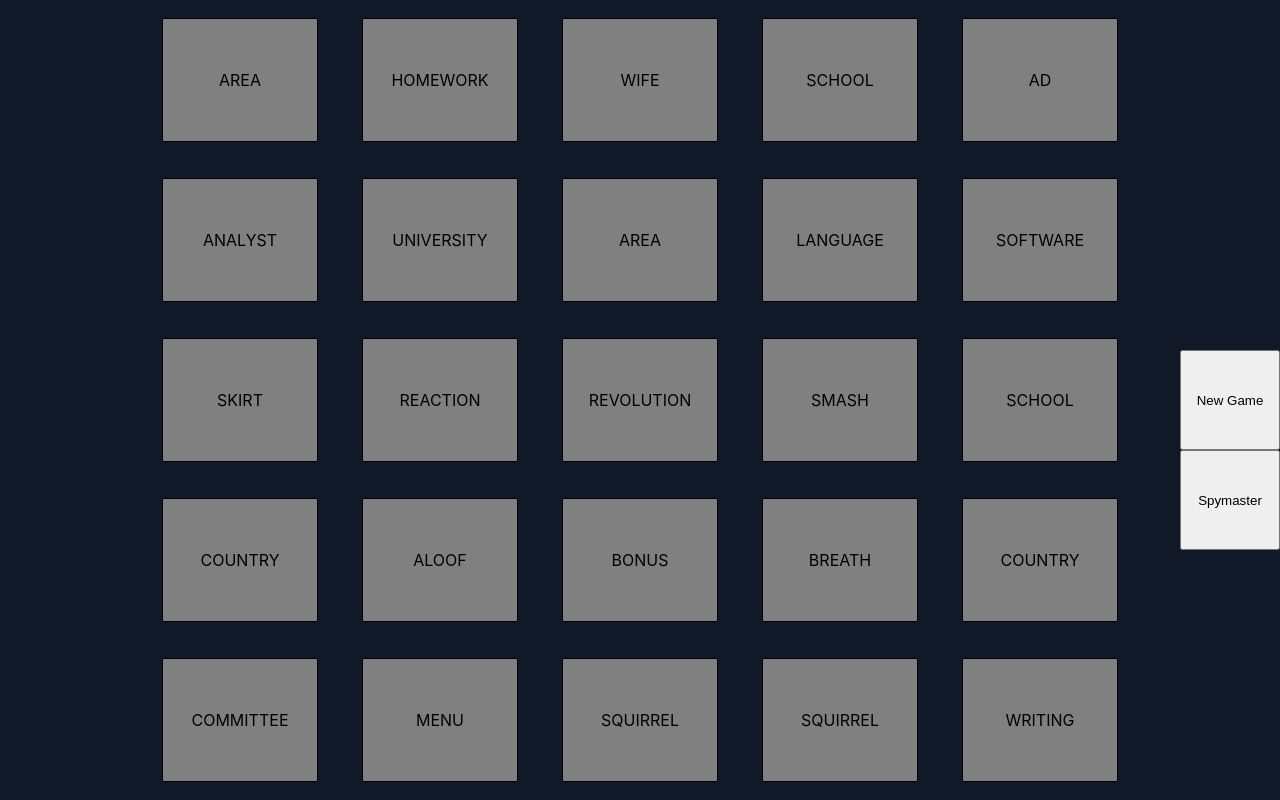
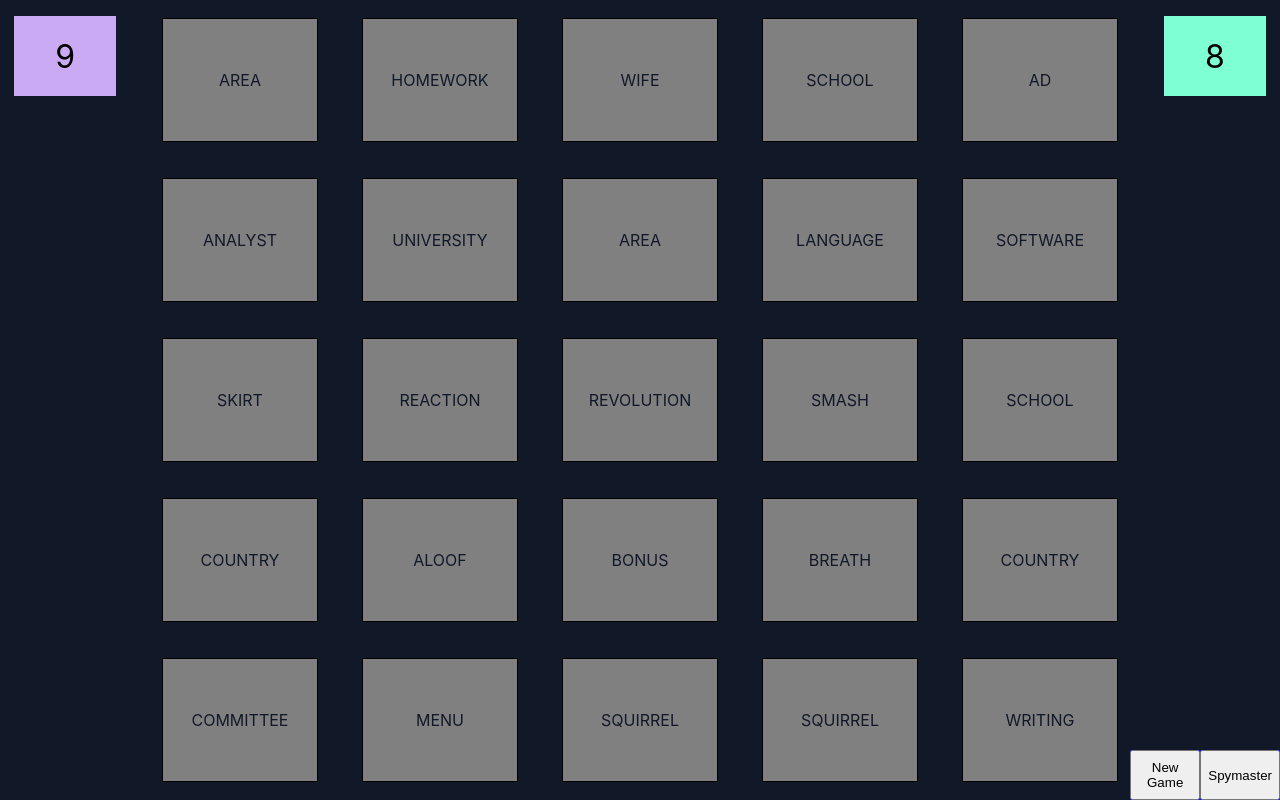
Before and after one commit to allwinp/jacardiovascular, a React (Create React App) app: page / in a window 1280 px wide. Built offline with nearby package versions, Linux system fonts and the light colour scheme.

Commit message:
Game is fully functional for people playing in the same physical location with each other. Going to add better styling, and a full game system with users

```diff
--- a/src/App.css
+++ b/src/App.css
@@ -2,6 +2,8 @@ main {
   height: 100vh;
   width: 100vw;
   display: flex;
+  justify-content: center;
+
   background: rgb(17, 24, 39);
 }
 
@@ -13,17 +15,39 @@ main {
   grid-template-rows: repeat(5, 19vh);
 }
 
+.score-card {
+  background: transparent;
+  font-size: xx-large;
+  height: 10vh;
+  width: 8vw;
+  margin: 2vh auto 0 auto;
+  display: flex;
+  align-items: center;
+  justify-content: center;
+  user-select: none;
+}
+
+.team1 {
+  background: #caaaf3;
+}
+.team2 {
+  background: aquamarine;
+}
+
+.buttons-container {
+  position: absolute;
+  bottom: 0;
+  right: 0;
+  height: 50px;
+  width: 150px;
+  background: blue;
+  display: flex;
+}
+
 button {
   cursor: pointer;
-  position: absolute;
-  width: 100px;
-  height: 100px;
-  right: 0px;
-  bottom: 0;
-  top: 0;
-  margin: auto;
 }
 
 .spymaster-button {
-  top: 200px;
+  top: 500px;
 }
--- a/src/App.tsx
+++ b/src/App.tsx
@@ -102,9 +102,13 @@ const App = () => {
   const [words, setWords] = useState(createWords(wordBank));
   const [wordTeams, setWordTeams] = useState(createWordTeams());
   const [spymaster, setSpymaster] = useState(false);
+  const [scoreTeam1, setScoreTeam1] = useState(9);
+  const [scoreTeam2, setScoreTeam2] = useState(8);
 
   return (
     <main>
+      <div className="score-card team1">{scoreTeam1}</div>
+
       <div className="card-grid">
         {words.map((word, index) => {
           return (
@@ -113,15 +117,23 @@ const App = () => {
               word={words[index]}
               wordTeam={wordTeams[index]}
               spymaster={spymaster}
+              scoreTeam1={scoreTeam1}
+              scoreTeam2={scoreTeam2}
+              setScoreTeam1={setScoreTeam1}
+              setScoreTeam2={setScoreTeam2}
             />
           );
         })}
       </div>
+      <div className="score-card team2">{scoreTeam2}</div>
+      <div className="buttons-container">
         <button
           onClick={() => {
             setWords(createWords(wordBank));
             setWordTeams(createWordTeams());
             setSpymaster(false);
+            setScoreTeam1(9);
+            setScoreTeam2(8);
           }}
         >
           New Game
@@ -134,6 +146,7 @@ const App = () => {
         >
           Spymaster
         </button>
+      </div>
     </main>
   );
 };
--- a/src/components/WordCard/WordCard.tsx
+++ b/src/components/WordCard/WordCard.component.tsx
@@ -1,13 +1,25 @@
 import { FC, useState, useEffect } from "react";
-import "./WordCard.css";
+import "./WordCard.styles.css";
 
 interface Props {
   word: string;
   wordTeam: number;
   spymaster: boolean;
+  scoreTeam1: number;
+  scoreTeam2: number;
+  setScoreTeam1: Function;
+  setScoreTeam2: Function;
 }
 
-const WordCard: FC<Props> = ({ word, wordTeam, spymaster }) => {
+const WordCard: FC<Props> = ({
+  word,
+  wordTeam,
+  spymaster,
+  scoreTeam1,
+  scoreTeam2,
+  setScoreTeam1,
+  setScoreTeam2,
+}) => {
   useEffect(() => {
     setCardClass("card");
   }, [word, wordTeam]);
@@ -22,6 +34,11 @@ const WordCard: FC<Props> = ({ word, wordTeam, spymaster }) => {
 
   function handleClick() {
     setCardClass(`card team${wordTeam}`);
+    if (wordTeam === 1) {
+      setScoreTeam1(scoreTeam1 - 1);
+    } else if (wordTeam === 2) {
+      setScoreTeam2(scoreTeam2 - 1);
+    }
   }
 
   return (
--- a/src/components/WordCard/WordCard.css
+++ b/src/components/WordCard/WordCard.styles.css
@@ -1,5 +1,6 @@
 .card {
   background: gray;
+  color: rgb(17, 24, 39);
   margin: auto;
   height: 80%;
   width: 80%;
@@ -27,5 +28,5 @@
 }
 .team3 {
   background: black;
-  color: white;
+  color: red;
 }
--- a/src/components/index.ts
+++ b/src/components/index.ts
@@ -1 +1 @@
-export { default as WordCard } from "./WordCard/WordCard";
+export { default as WordCard } from "./WordCard/WordCard.component";
```
Lines whose indentation alone changed are shown as unchanged.
